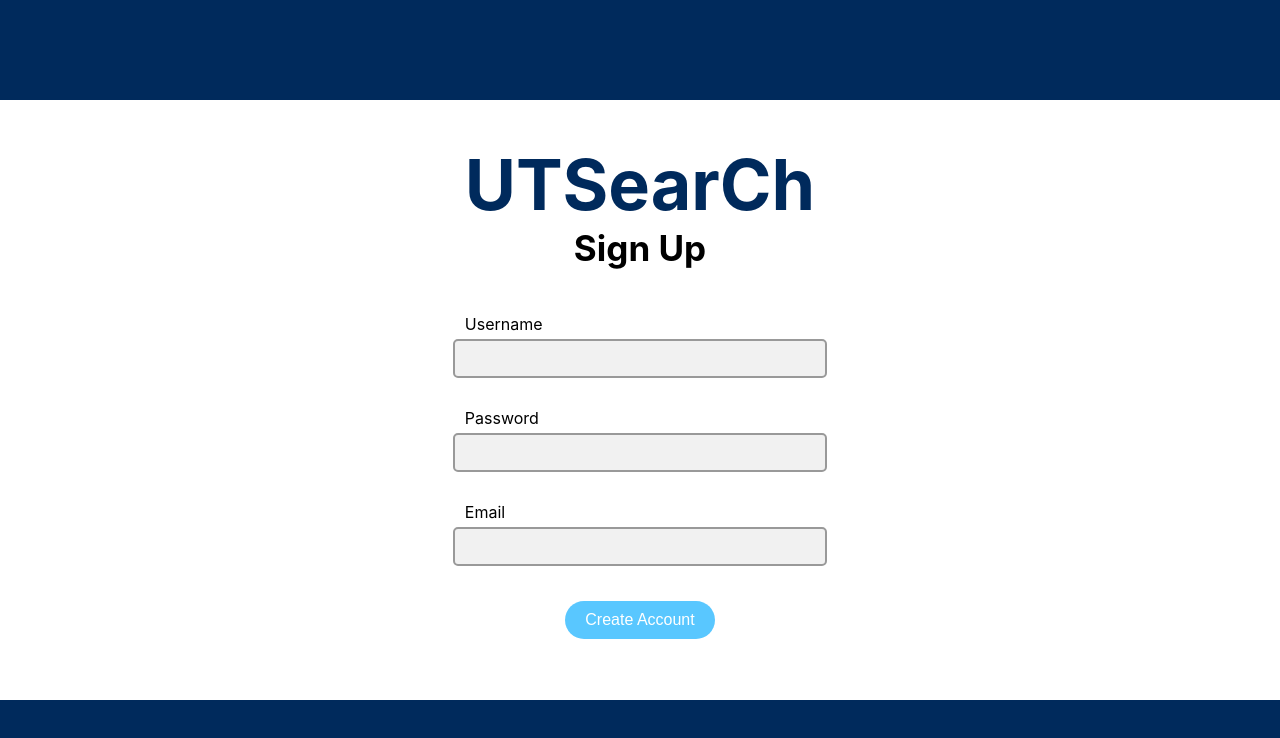
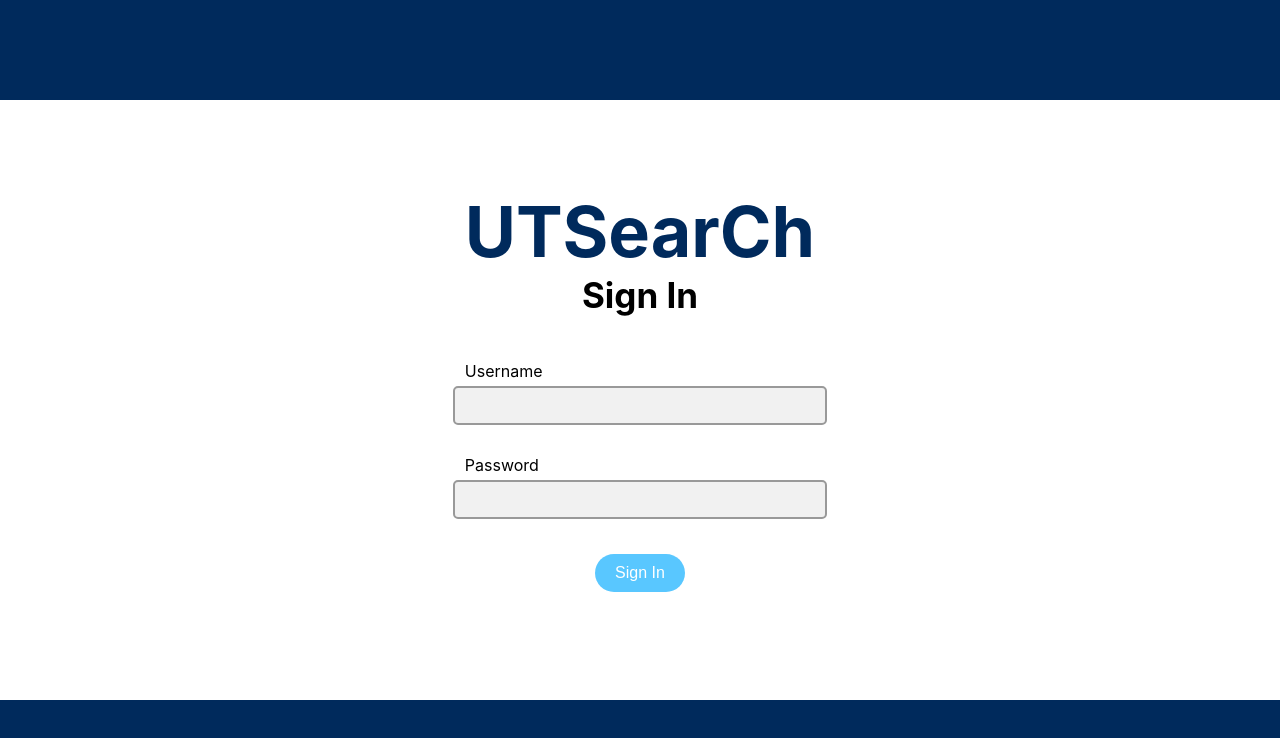
Before and after one commit to karenkwok/utsearch, a React (Create React App) app: page / in a window 1280 px wide. Shown: the top 738 px of the page. Built offline with nearby package versions, Linux system fonts and the light colour scheme.

Commit message:
made signin ui

```diff
--- a/src/App.js
+++ b/src/App.js
@@ -1,3 +1,5 @@
+/* jshint esversion: 6 */
+
 import logo from './logo.svg';
 import './App.css';
 
--- a/src/authentication/signin.css
+++ b/src/authentication/signin.css
@@ -0,0 +1,67 @@
+h1 {
+  margin-top: 0px;
+  margin-bottom: 0px;
+
+  font-size: 70px;
+  text-align: center;
+  color: rgb(0, 42, 92);
+}
+
+h2 {
+  margin-top: 0px;
+  margin-bottom: 30px;
+
+  font-size: 35px;
+  text-align: center;
+}
+
+#signinform {
+  display: flex;
+  flex-direction: column;
+  align-items: center;
+}
+
+.signinform-labels {
+  margin-top: 15px;
+  margin-bottom: 5px;
+  align-self: flex-start;
+}
+
+.signinform-fields {
+  width: 100%;
+  margin-bottom: 15px;
+  padding: 10px;
+
+  background-color: #f1f1f1;
+  border-color: #999999;
+  border-style: solid;
+  border-radius: 5px;
+}
+
+.signinform-fields:focus {
+  outline: none;
+}
+
+#signin-btn {
+  margin-top: 20px;
+  margin-bottom: 20px;
+  padding-top: 10px;
+  padding-bottom: 10px;
+  padding-left: 20px;
+  padding-right: 20px;
+
+  background-color: #59c7ff;
+  color: white;
+  font-size: medium;
+  border: none;
+  border-radius: 20px;
+}
+
+#signin-btn:hover {
+  background-color: #3da7dd;
+  cursor: pointer;
+}
+
+#signin-btn:focus {
+  outline: none;
+}
--- a/src/authentication/signin.js
+++ b/src/authentication/signin.js
@@ -0,0 +1,32 @@
+/* jshint esversion: 6 */
+
+import React from "react";
+import ReactDOM from "react-dom";
+import "./signin.css";
+import "../index.css";
+
+class SigninForm extends React.Component {
+  render() {
+    return (
+      <div>
+        <h1>UTSearCh</h1>
+        <h2>Sign In</h2>
+        <form id="signinform">
+          <p className="signinform-labels">Username</p>
+          <input type="text" className="signinform-fields" name="username" />
+
+          <p className="signinform-labels">Password</p>
+          <input
+            type="password"
+            className="signinform-fields"
+            name="password"
+          />
+
+          <input type="submit" id="signin-btn" value="Sign In" />
+        </form>
+      </div>
+    );
+  }
+}
+
+export default SigninForm;
--- a/src/authentication/signup.js
+++ b/src/authentication/signup.js
@@ -1,3 +1,5 @@
+/* jshint esversion: 6 */
+
 import React from "react";
 import ReactDOM from "react-dom";
 import "./signup.css";
--- a/src/index.js
+++ b/src/index.js
@@ -1,6 +1,9 @@
+/* jshint esversion: 6 */
+
 import React from "react";
 import ReactDOM from "react-dom";
 import "./index.css";
 import SignupForm from "./authentication/signup";
+import SigninForm from "./authentication/signin";
 
-ReactDOM.render(<SignupForm></SignupForm>, document.getElementById("root"));
+ReactDOM.render(<SigninForm></SigninForm>, document.getElementById("root"));
```
